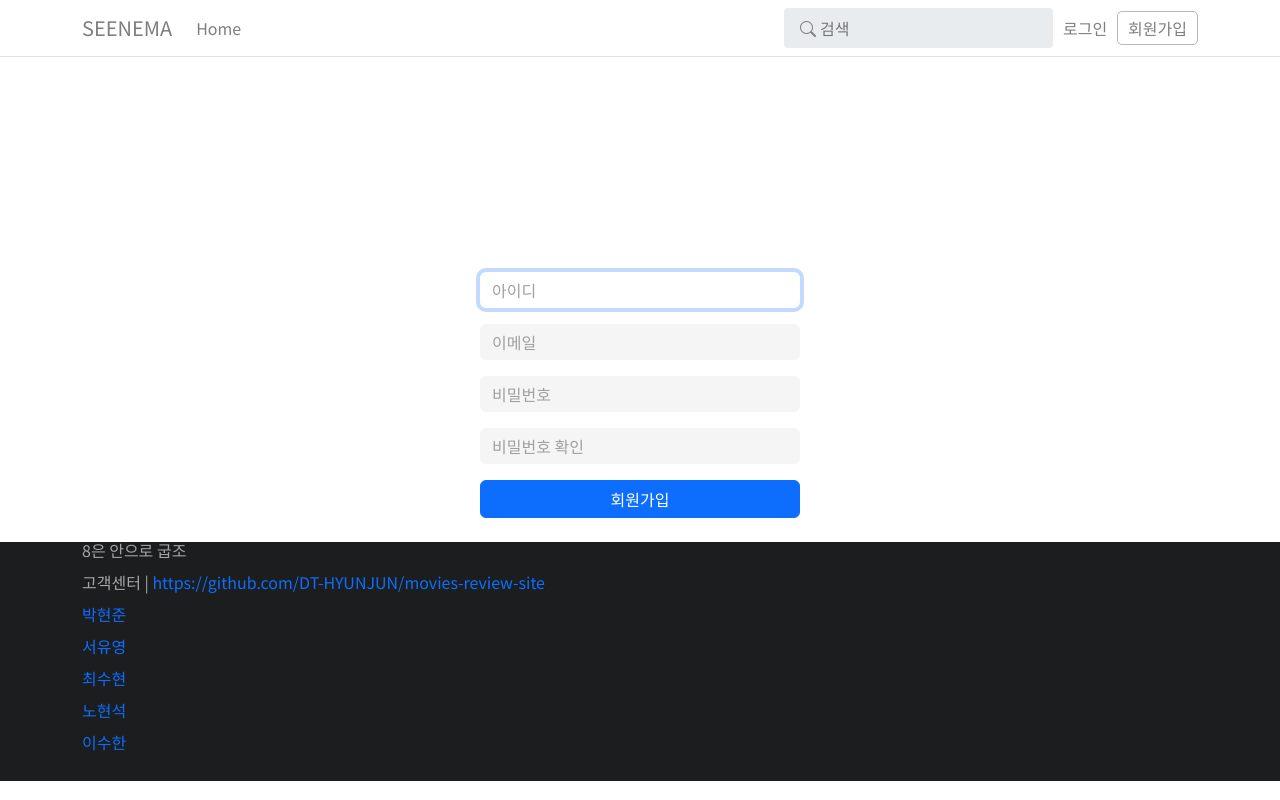
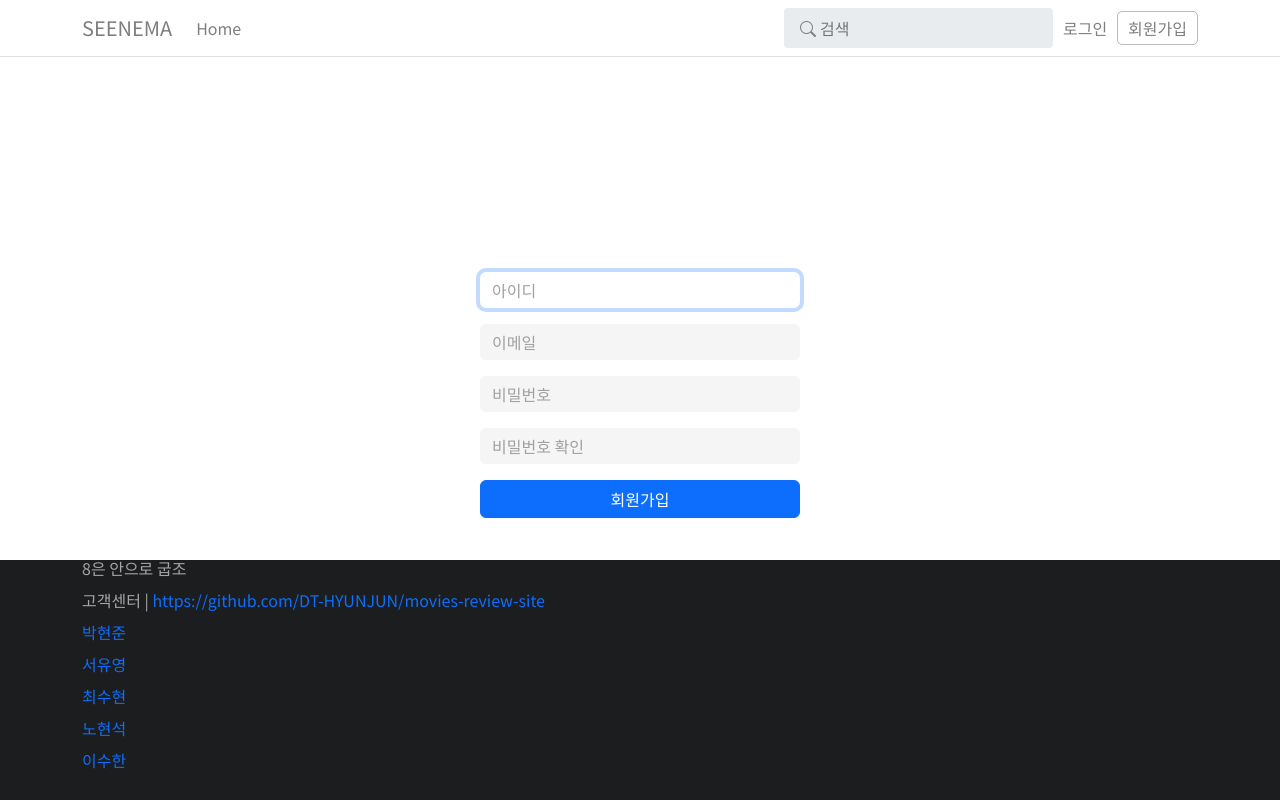
Before and after one commit to DT-HYUNJUN/movies-review-site, a Django app: page /accounts/signup/ in a window 1280 px wide. Run offline with Django 3.2, Linux system fonts and the light colour scheme.

Commit message:
[FIX] footer fix

```diff
--- a/static/style/accounts/account.css
+++ b/static/style/accounts/account.css
@@ -1,6 +1,6 @@
 .account-form {
   width: 20rem;
-  margin-top: 17rem;
+  padding-top: 17rem;
 }
 
 .account-field {
--- a/static/style/base.css
+++ b/static/style/base.css
@@ -48,3 +48,9 @@ table {
 .container-pt {
 	padding-top: 56px;
 }
+
+
+#wrapper{
+  height: auto;
+  min-height: calc(100vh - 240px);
+}
--- a/static/style/footer.css
+++ b/static/style/footer.css
@@ -2,9 +2,7 @@
   background-color: #1c1d1f;
   color: #a5a5a7;
   width: 100%;
-  height: 239px;
-  /* position : relative;
-  transform : translateY(-100%); */
+  height: 240px;
 }
 
 .footer a {
--- a/templates/base.html
+++ b/templates/base.html
@@ -13,13 +13,15 @@
   <link rel="stylesheet" href="{% static 'style/movies/index.css' %}">
   <link rel="stylesheet" href="{% static 'style/movies/detail.css' %}">
   <link rel="stylesheet" href="{% static 'style/accounts/account.css' %}">
+  <link rel="stylesheet" href="{% static 'style/footer.css' %}">
 </head>
 <body>
   {% include 'header.html' %}
+  <div id='wrapper'>
+  {% block content %}
 
-  {% block content %}
   {% endblock content %}
-
+  </div>
   {% include 'footer.html' %}
   <script src="{% static 'js/video.js' %}"></script>
   <script src="{% static 'js/navbar.js' %}"></script>
--- a/templates/footer.html
+++ b/templates/footer.html
@@ -1,11 +1,7 @@
 {% load static %}
-<head>
-  <link rel="stylesheet" href="{% static 'style/footer.css' %}">
-</head>
-
 <div class="footer mb-auto">
   <div class="container">
-    <div class="mt-4">
+    <div>
       <span>8은 안으로 굽조</span>
     </div>
     <div class="mt-3">
```
